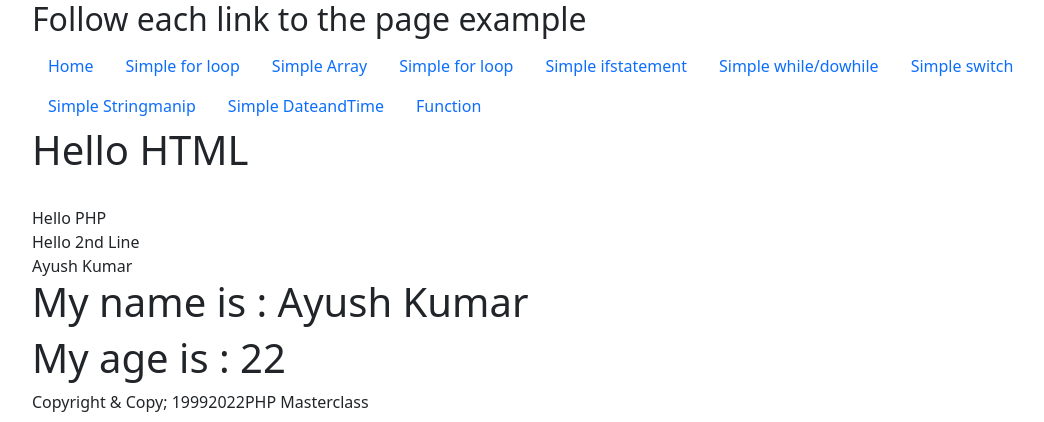
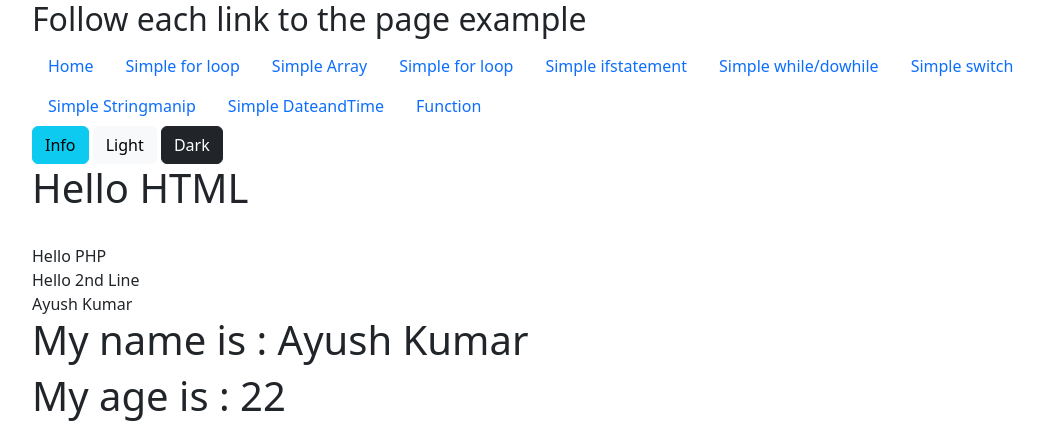
Before and after one commit to ayu0308/php_primer, a PHP site: page /index.php in a window 1280 px wide. Shown: the top 422 px of the page, without its empty margins (50-1094 px from the left). Run offline with PHP 8.4, Linux system fonts and the light colour scheme.

Commit message:
button added

```diff
--- a/includes/header.php
+++ b/includes/header.php
@@ -23,3 +23,6 @@
         <li class="nav-item"><a class ="nav-link" href="dateandtime.php">Simple DateandTime</a></li>
         <li class="nav-item"><a class ="nav-link" href="function.php">Function</a></li>
     </ul>
+    <button type="button" class="btn btn-info">Info</button>
+<button type="button" class="btn btn-light">Light</button>
+<button type="button" class="btn btn-dark">Dark</button>
```
